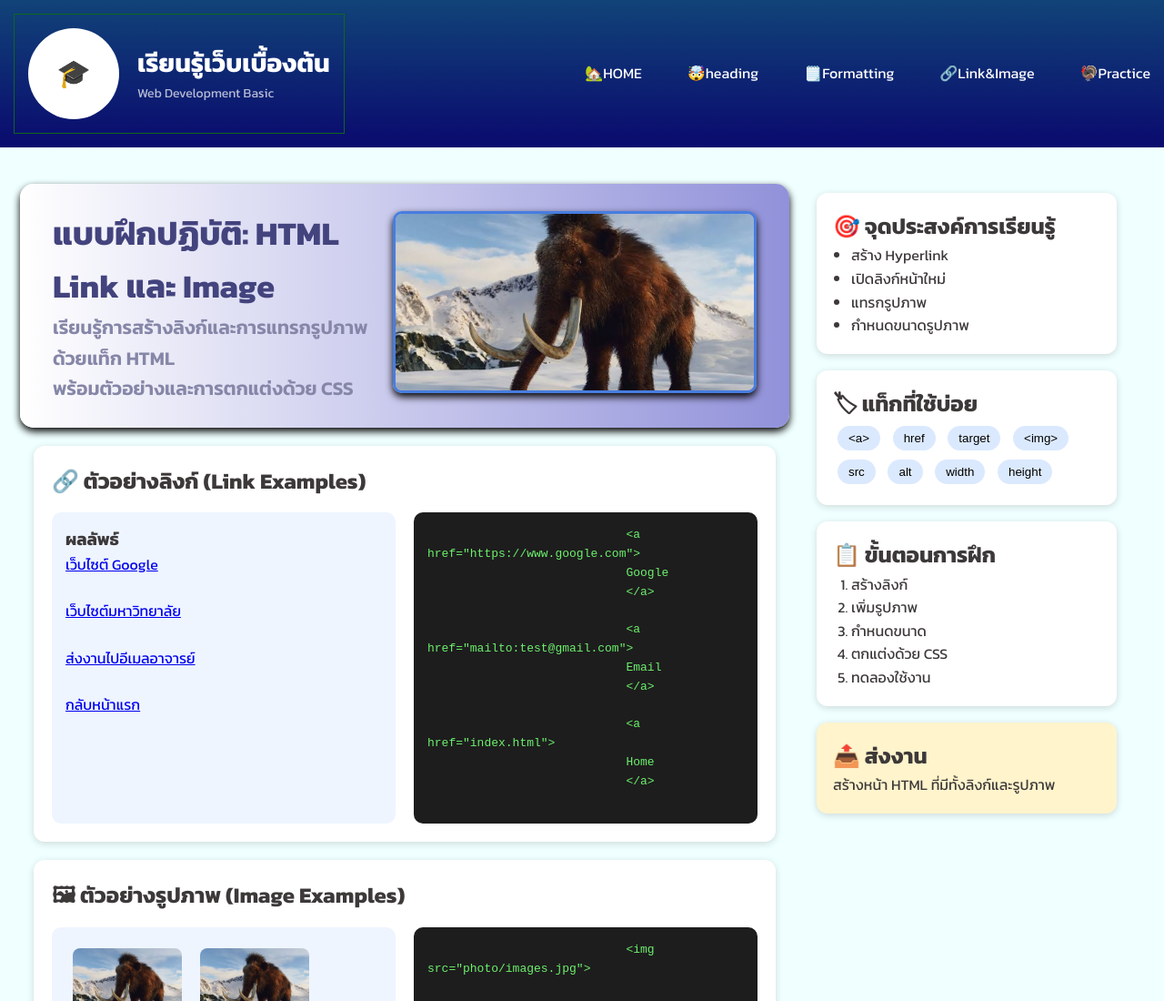
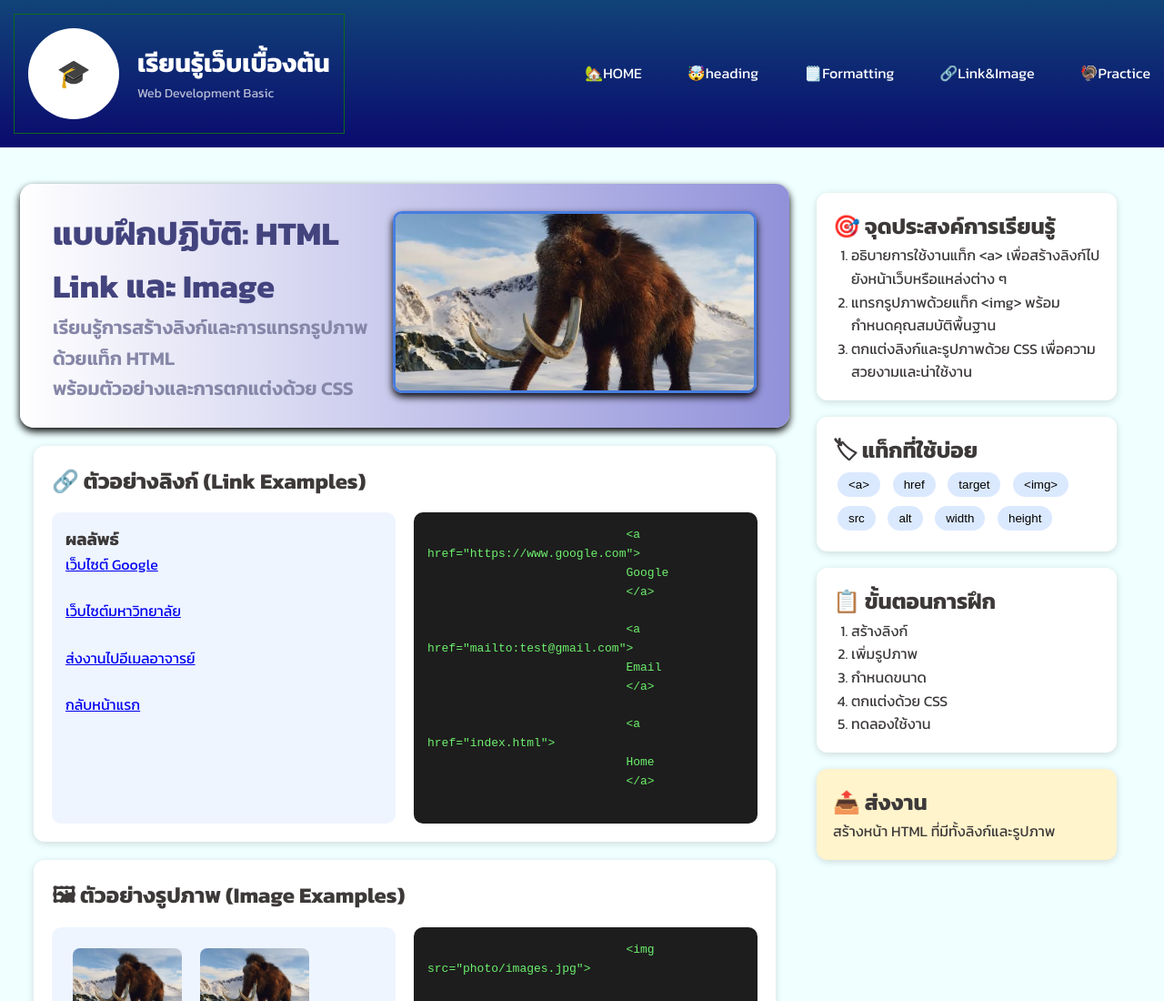
Before and after one commit to Unknowre/SE68-51-006, a plain HTML site: page html-link.html in a window 1280 px wide. Shown: the top 1100 px of the page at 91% size. Drawn offline with Linux system fonts and the light colour scheme.

Commit message:
Add files via upload

```diff
--- a/html-link.html
+++ b/html-link.html
@@ -138,16 +138,14 @@
             <!-- Right Sidebar -->
             <aside class="right-sidebar">
 
-                <div class="side-card">
-                    <h2>🎯 จุดประสงค์การเรียนรู้</h2>
-
-                    <ul>
-                        <li>สร้าง Hyperlink</li>
-                        <li>เปิดลิงก์หน้าใหม่</li>
-                        <li>แทรกรูปภาพ</li>
-                        <li>กำหนดขนาดรูปภาพ</li>
-                    </ul>
-                </div>
+            <div class="side-card">
+                <h2>🎯 จุดประสงค์การเรียนรู้</h2>
+                <ol class="custom-list">
+                    <li>อธิบายการใช้งานแท็ก &lt;a&gt; เพื่อสร้างลิงก์ไปยังหน้าเว็บหรือแหล่งต่าง ๆ</li>
+                    <li>แทรกรูปภาพด้วยแท็ก &lt;img&gt; พร้อมกำหนดคุณสมบัติพื้นฐาน</li>
+                    <li>ตกแต่งลิงก์และรูปภาพด้วย CSS เพื่อความสวยงามและน่าใช้งาน</li>
+                </ol>
+            </div>
 
                 <div class="side-card">
                     <h2>🏷 แท็กที่ใช้บ่อย</h2>
```
